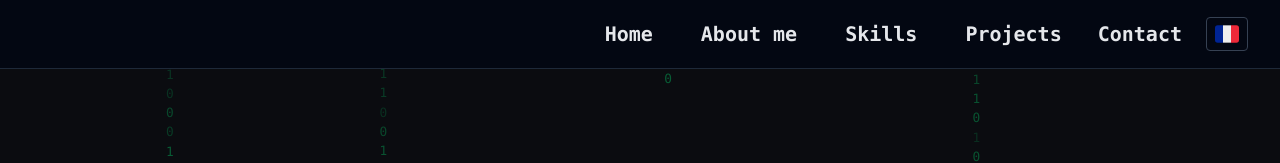
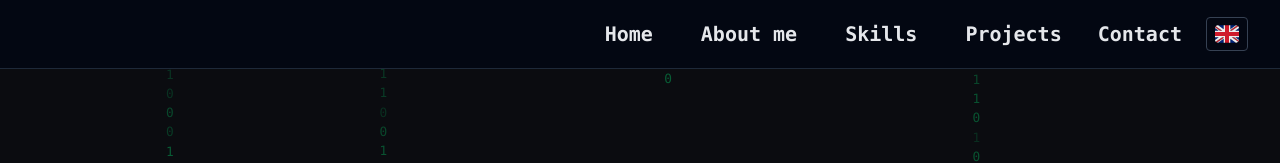
Before and after one commit to anxxooo/Portfolio, a React (Vite) app: page /#/ in a window 1280 px wide. Shown: the top 163 px of the page. Built offline with nearby package versions, Linux system fonts and the light colour scheme.

Commit message:
language icon switch

```diff
--- a/src/components/layouts/Navbar.tsx
+++ b/src/components/layouts/Navbar.tsx
@@ -45,7 +45,7 @@ function Navbar({ refs, lang, toggleLanguage}: NavbarProps) {
           className="font-semibold px-2 py-1 rounded border border-gray-700 hover:bg-gray-800 cursor-pointer transition-colors duration-300 text-xl"
         >
           <img
-            src={lang === "en" ? frFlag : enFlag}
+            src={lang === "en" ? enFlag : frFlag}
             alt="language"
             className="w-6 h-6"
           />
--- a/src/components/layouts/NavbarProject.tsx
+++ b/src/components/layouts/NavbarProject.tsx
@@ -21,7 +21,7 @@ function NavbarProject({ lang, toggleLanguage }: NavbarProjectProps) {
           className="font-semibold px-2 py-1 rounded border border-gray-700 hover:bg-gray-800 cursor-pointer transition-colors duration-300"
         >
           <img
-            src={lang === "en" ? frFlag : enFlag}
+            src={lang === "en" ? enFlag : frFlag}
             alt="language"
             className="w-6 h-6"
           />
```
